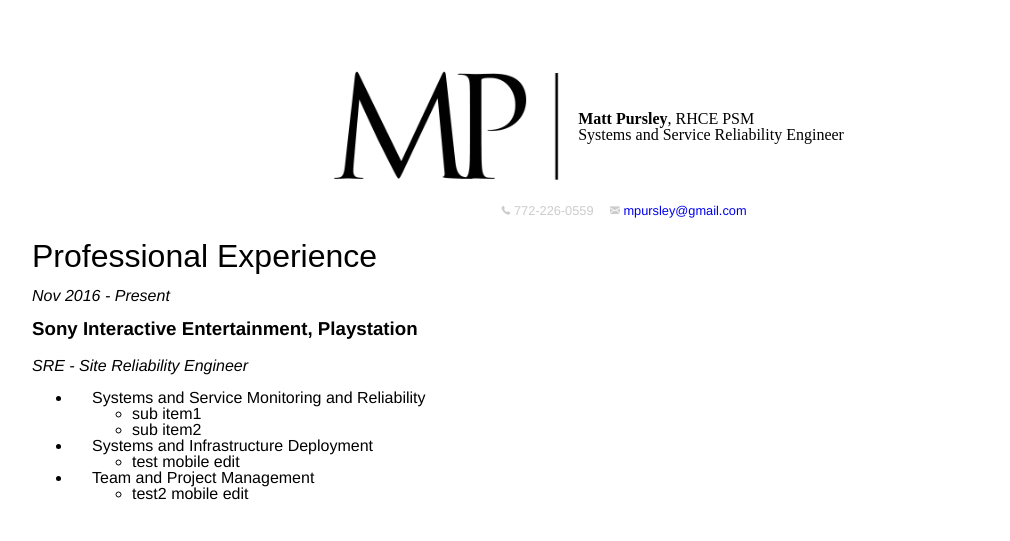
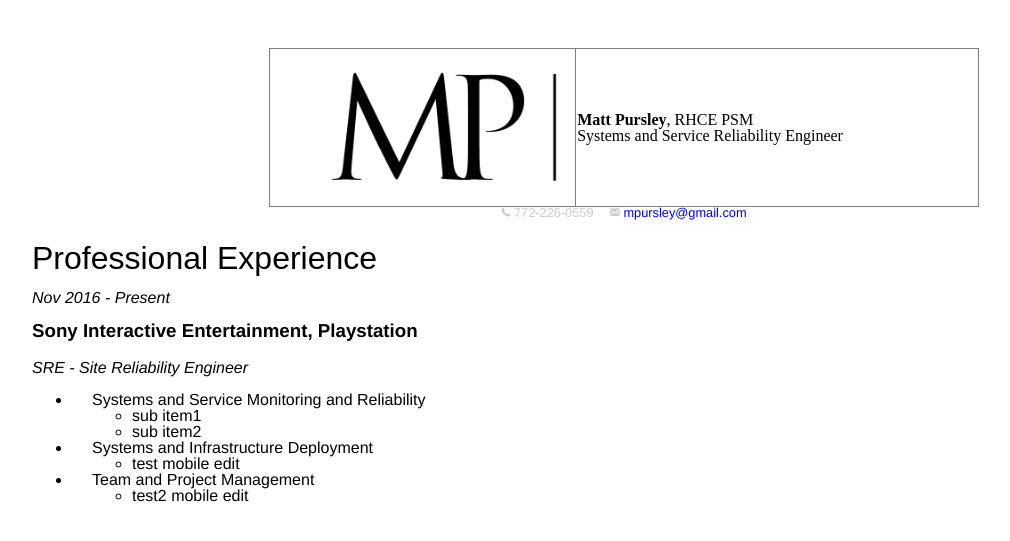
Before and after one commit to mpursley/mpursley.github.io, a Jekyll site: the page built from index_resume_short.md, in a window 1280 px wide. Shown: the top 541 px of the page, without its empty margins (16-1026 px from the left). Built offline with Jekyll 4.4.1, drawn with Linux system fonts in a browser that asks for light colours.

Commit message:
Update index_resume_short.md

```diff
--- a/index_resume_short.md
+++ b/index_resume_short.md
@@ -3,7 +3,7 @@
 title: Matt Pursley's CV
 ---
 
-<center><table style="width:60%">
+<center><table style="width:60%" border="1">
   <tr>
     <td valign="middle" align="right"><img src="assets/matt pursley resume logo v2 cropped.png" width="300"></td>
     <td valign="middle" align="left" style="width:400px"><b>Matt Pursley</b>, RHCE PSM<br>Systems and Service Reliability Engineer</td>
```
